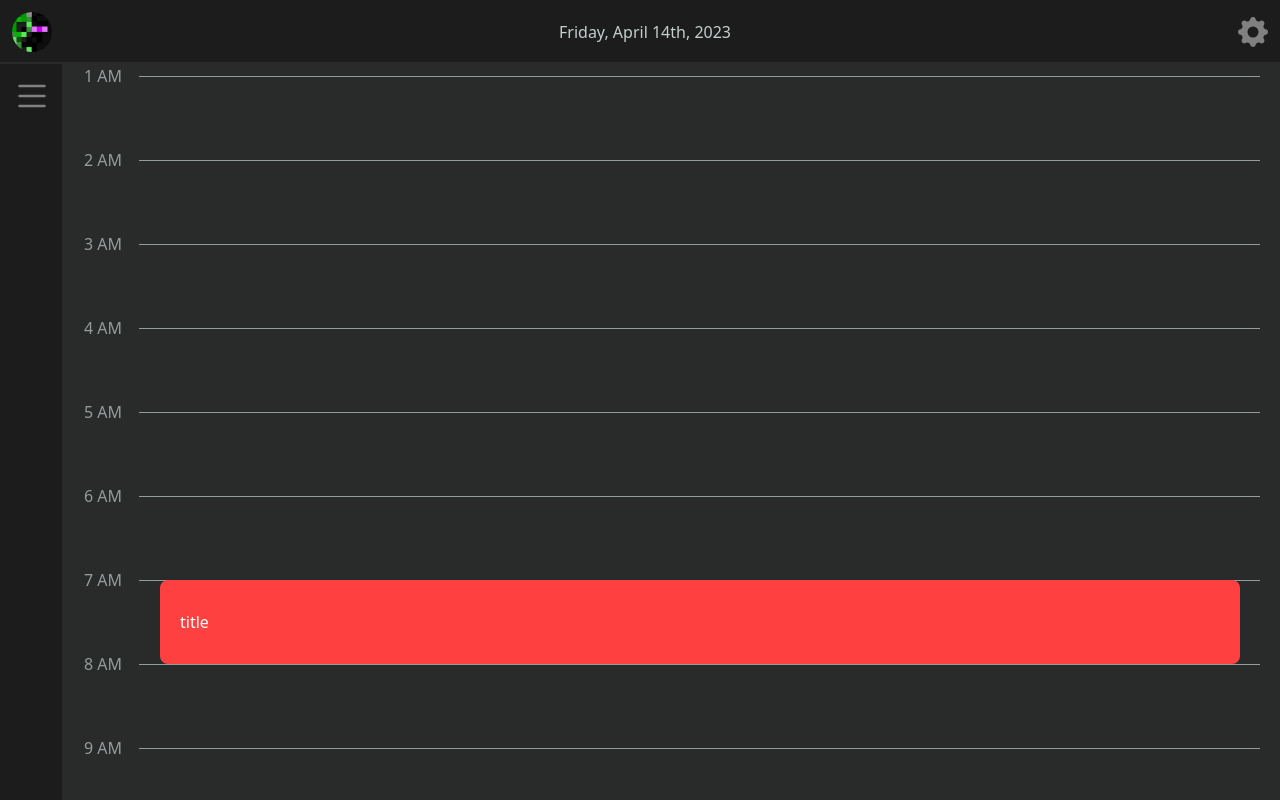
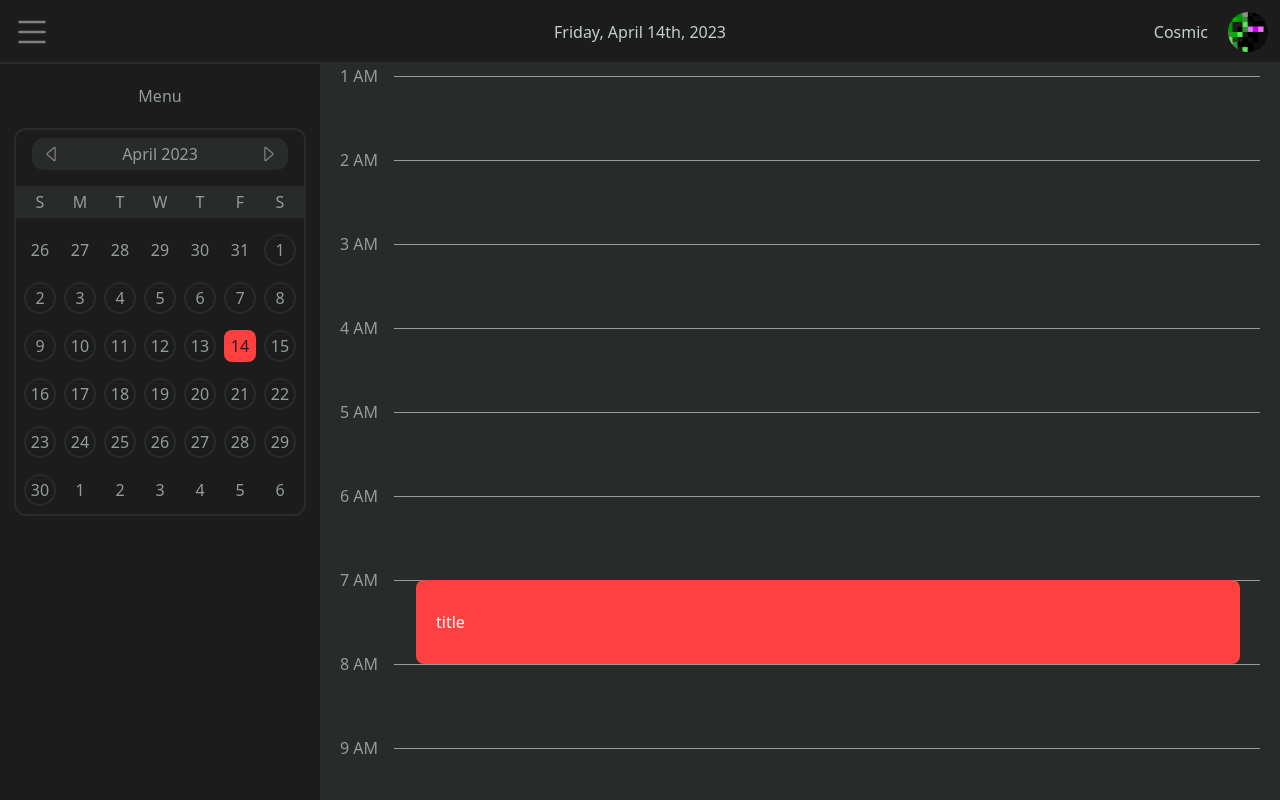
Before and after one commit to Viverino1/redux, a React (Create React App) app: page /calendar in a window 1280 px wide. Built offline with nearby package versions, Linux system fonts and the light colour scheme.

Commit message:
changed menu and navbar. added profilemenu

```diff
--- a/package.json
+++ b/package.json
@@ -13,6 +13,7 @@
     "react": "^18.2.0",
     "react-bootstrap-icons": "^1.10.3",
     "react-dom": "^18.2.0",
+    "react-helmet": "^6.1.0",
     "react-redux": "^8.0.5",
     "react-router-dom": "^6.10.0",
     "react-scripts": "5.0.1",
--- a/src/app/App.js
+++ b/src/app/App.js
@@ -2,6 +2,7 @@ import { Route, Routes } from "react-router-dom";
 import Home from "../pages/home/Home";
 import Calendar from "../pages/calendar/Calendar";
 import NavBar from "./components/navbar/NavBar";
+import ProfileMenu from "./components/profileMenu/ProfileMenu";
 
 const App = () => {
     return(
@@ -10,6 +11,9 @@ const App = () => {
                 <NavBar/>
             </div>
             <div className="fixed top-16 right-0 left-0 bottom-0 bg-BodyColor text-LinesColor">
+                <div className="fixed top-16 z-40 right-0">
+                    <ProfileMenu/>
+                </div>
                 <Routes>
                     <Route path="/" element={<Home/>}/>
                     <Route path="/calendar" element={<Calendar/>}/>
--- a/src/app/components/navbar/NavBar.js
+++ b/src/app/components/navbar/NavBar.jsx
@@ -1,16 +1,20 @@
-import { GearFill } from "react-bootstrap-icons";
-import { useSelector } from 'react-redux'
+import { List } from "react-bootstrap-icons";
+import { useSelector, useDispatch } from 'react-redux'
+import { toggleIsActive } from "../../../pages/calendar/components/menu/menuSlice";
 
 const NavBar = () => {
     const displayDay = useSelector((state) => state.months.displayDay)
     const displayMonth = useSelector((state) => state.months.displayMonth)
     const displayYear = useSelector((state) => state.months.displayYear)
 
+    const dispatch = useDispatch()
+
     const months = [null, "January", "February", "March", "April", "May", "June", "July", "August", "September", "October", "November", "December"]
     const weekDays = ["Sunday", "Monday", "Tuesday", "Wednesday", "Thursday", "Friday", "Saturday"];
 
     let dayOfWeek = new Date(displayYear + "-" + displayMonth + "-" + displayDay).getDay();
     let ending;
+
     switch(displayDay){
         case 1:
         case 21:
@@ -33,15 +37,16 @@ const NavBar = () => {
     return(
         <div>
             <div className="absolute bottom-0 bg-BodyColor h-0.5 w-full"></div>
-            <div className="w-full h-16 flex items-center justify-between bg-NavBarColor text-NavBarTextColor">
-                <button className="pl-3">
-                    <img src="./cosmic.png" alt="Cosmic Logo" className="w-10 rounded-3xl"/>
+            <div className="w-full h-16 bg-NavBarColor text-NavBarTextColor flex justify-center items-center">
+                <button className="pl-3 absolute top-0 left-0 h-16" onClick={() => {dispatch(toggleIsActive())}}>
+                    <List color="gray" size={40}/>
                 </button>
 
                 <div>{weekDays[dayOfWeek]}, {months[displayMonth]} {displayDay}{ending}, {displayYear}</div>
 
-                <button className="pr-3">
-                    <GearFill color="gray" size={30}/>
+                <button className="pr-3 absolute top-0 right-0 h-16 flex justify-center items-center space-x-5">
+                    <div>Cosmic</div>
+                    <img src="./cosmic.png" alt="Cosmic Logo" className="w-10 rounded-3xl"/>
                 </button>
             </div>
         </div>
--- /dev/null
+++ b/src/app/components/profileMenu/ProfileMenu.jsx
@@ -0,0 +1,12 @@
+import { useSelector } from 'react-redux'
+
+const ProfileMenu = () => {
+    const profileMenuIsActive = ((state) => state.profileMenu.isActive)
+    return(
+        <div className="w-64 h-64 bg-NavBarColor flex justify-center items-center invisible">
+            Profile
+        </div>
+    )
+}
+
+export default ProfileMenu
--- /dev/null
+++ b/src/app/components/profileMenu/profileMenuSlice.js
@@ -0,0 +1,20 @@
+import { createSlice } from '@reduxjs/toolkit'
+
+const initialState = {
+  isActive: true,
+}
+
+export const profileMenuSlice = createSlice({
+  name: 'profileMenu',
+  initialState,
+  reducers: {
+    toggleIsActive(state){
+        state.isActive = !state.isActive;
+    },
+  },
+})
+
+// Action creators are generated for each case reducer function
+export const { toggleIsActive } = profileMenuSlice.actions
+
+export default profileMenuSlice.reducer
--- a/src/app/store.js
+++ b/src/app/store.js
@@ -1,8 +1,10 @@
 import { configureStore } from '@reduxjs/toolkit'
 import monthsReducer from '../pages/calendar/components/months/monthsSlice'
+import menuReducer from '../pages/calendar/components/menu/menuSlice'
 
 export const store = configureStore({
   reducer: {
     months: monthsReducer,
+    menu: menuReducer,
   },
 })
--- a/src/pages/calendar/Calendar.js
+++ b/src/pages/calendar/Calendar.js
@@ -16,7 +16,7 @@ const Calendar = () => {
             <div className="relative top-0 left-0 bottom-0">
                 <Menu/>
             </div>
-            <div className="relative top-0 right-0 left-0 bottom-0 w-full overflow-scroll">
+            <div className="relative top-0 right-0 left-0 bottom-0 w-full overflow-y-scroll overflow-x-clip">
                 <DayView/>
             </div>
         </div>
--- a/src/pages/calendar/components/menu/Menu.jsx
+++ b/src/pages/calendar/components/menu/Menu.jsx
@@ -1,16 +1,11 @@
-import { List } from "react-bootstrap-icons";
+import { useSelector } from 'react-redux'
 import Months from "../months/Months";
 
-const Menu = ({enable}) => {
+const Menu = () => {
+    const isActive = useSelector((state) => state.menu.isActive)
     return(
-        <div className="relative transition-width hover:w-96 w-16 duration-300 h-[calc(100vh-theme(space.16))] bg-NavBarColor group overflow-clip">
-            <div className="absolute top-0 left-0 w-16 h-full">
-                <div className="absolute right-0 top-0 bottom-0 h-full w-0.5 bg-BodyColor"></div>
-                <div className="h-16 w-16 flex justify-center items-center">
-                    <List color="gray" size={40}/>
-                </div>
-            </div>
-            <div className="absolute top-0 pl-16 w-full">
+        <div className={`relative transition-width ${isActive ? "w-80" : "w-0"} duration-300 h-[calc(100vh-theme(space.16))] bg-NavBarColor group overflow-clip`}>
+            <div className="absolute top-0 w-full">
                 <div className="h-16 w-full flex justify-center items-center overflow-clip">
                     Menu
                 </div>
--- /dev/null
+++ b/src/pages/calendar/components/menu/menuSlice.js
@@ -0,0 +1,20 @@
+import { createSlice } from '@reduxjs/toolkit'
+
+const initialState = {
+  isActive: true,
+}
+
+export const menuSlice = createSlice({
+  name: 'menu',
+  initialState,
+  reducers: {
+    toggleIsActive(state){
+        state.isActive = !state.isActive;
+    },
+  },
+})
+
+// Action creators are generated for each case reducer function
+export const { toggleIsActive } = menuSlice.actions
+
+export default menuSlice.reducer
```
Also changed, not shown: 1 other file (tests, documents, lock files or other folders).
